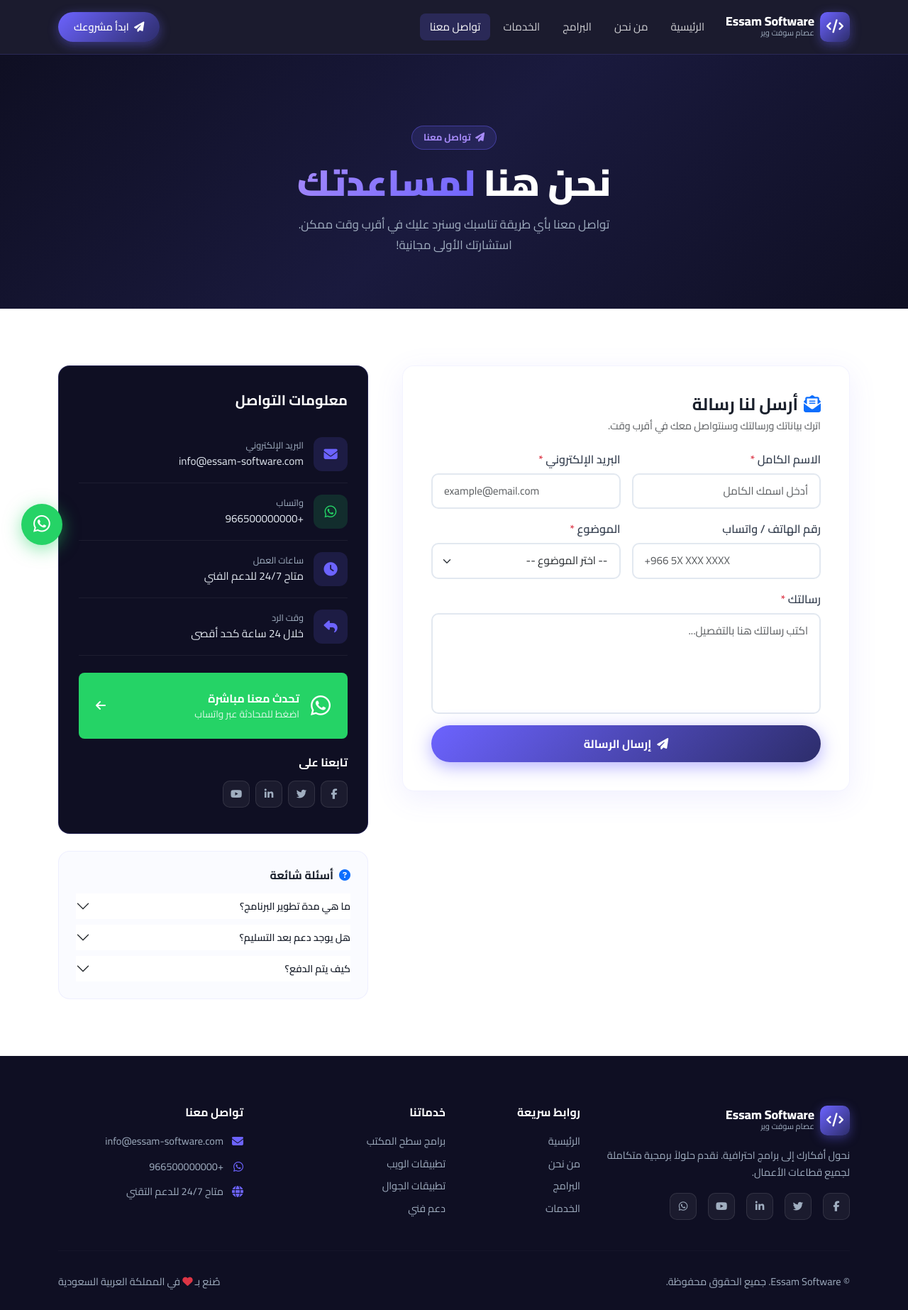
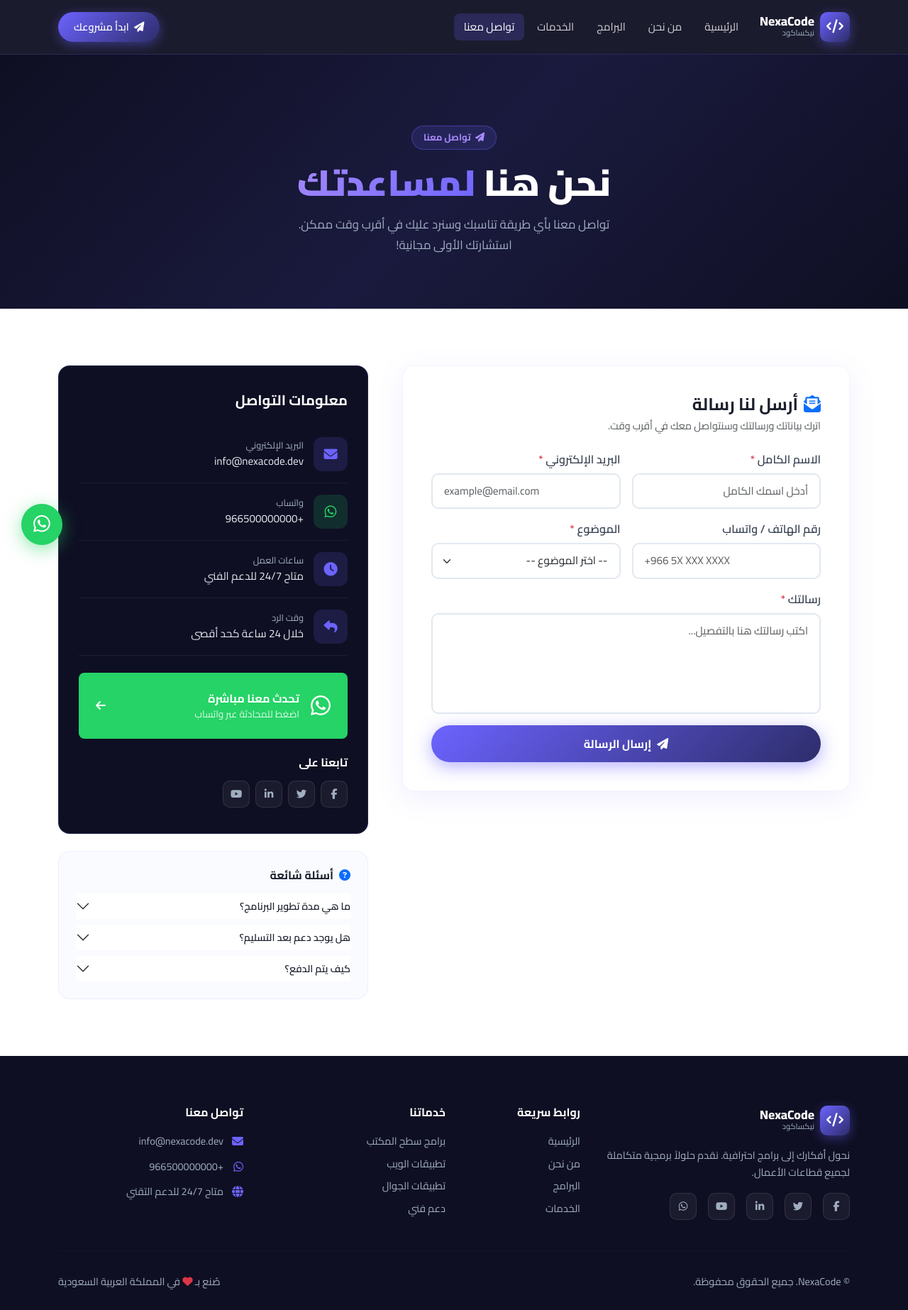
Before and after one commit to essambassiounii-create/Essam-software, a Django app: page /contact/ in a window 1280 px wide. Shown: the whole page at 71% size. Run offline with Django 5.2, Linux system fonts and the light colour scheme; parts of the project's set-up code (start-up, migrations or seed data) failed here and were passed over.

Commit message:
Update website branding and names to NexaCode
Replaces all instances of "Essam Software" with "NexaCode" across the site, including in the context processors, settings, and various HTML templates.

Replit-Commit-Author: Agent
Replit-Commit-Session-Id: 9b745259-13b4-4ad2-a3b7-a2e52a4f0402
Replit-Commit-Checkpoint-Type: full_checkpoint
Replit-Commit-Event-Id: fb50c949-87d0-4ac1-9d53-97ecefec65b2
Replit-Commit-Screenshot-Url: https://storage.googleapis.com/screenshot-production-us-central1/8265a703-26f8-4480-8869-bd8d8fe801ce/9b745259-13b4-4ad2-a3b7-a2e52a4f0402/DM3KgBh
Replit-Helium-Checkpoint-Created: true

```diff
--- a/core/context_processors.py
+++ b/core/context_processors.py
@@ -1,11 +1,11 @@
 def site_context(request):
     return {
-        'site_name': 'Essam Software',
-        'site_name_ar': 'عصام سوفت وير',
+        'site_name': 'NexaCode',
+        'site_name_ar': 'نيكساكود',
         'site_tagline': 'نحول أفكارك إلى برامج احترافية',
         'site_tagline_en': 'Turning Your Ideas Into Professional Software',
         'whatsapp_number': '+966500000000',
-        'email': 'info@essam-software.com',
+        'email': 'info@nexacode.dev',
         'facebook_url': '#',
         'twitter_url': '#',
         'linkedin_url': '#',
--- a/templates/base.html
+++ b/templates/base.html
@@ -3,8 +3,8 @@
 <head>
     <meta charset="UTF-8">
     <meta name="viewport" content="width=device-width, initial-scale=1.0">
-    <meta name="description" content="{% block meta_description %}Essam Software - شركة برمجيات متخصصة في تطوير برامج سطح المكتب وتطبيقات الويب والجوال{% endblock %}">
-    <title>{% block title %}Essam Software{% endblock %}</title>
+    <meta name="description" content="{% block meta_description %}NexaCode - شركة برمجيات متخصصة في تطوير برامج سطح المكتب وتطبيقات الويب والجوال{% endblock %}">
+    <title>{% block title %}NexaCode{% endblock %}</title>
 
     <!-- Bootstrap 5 RTL -->
     <link rel="stylesheet" href="https://cdn.jsdelivr.net/npm/bootstrap@5.3.2/dist/css/bootstrap.rtl.min.css">
@@ -28,8 +28,8 @@
                 <i class="fas fa-code"></i>
             </div>
             <div>
-                <div class="brand-name">Essam Software</div>
-                <div class="brand-sub">عصام سوفت وير</div>
+                <div class="brand-name">NexaCode</div>
+                <div class="brand-sub">نيكساكود</div>
             </div>
         </a>
         <button class="navbar-toggler border-0" type="button" data-bs-toggle="collapse" data-bs-target="#navMenu">
@@ -88,8 +88,8 @@
                             <i class="fas fa-code"></i>
                         </div>
                         <div>
-                            <div class="brand-name text-white">Essam Software</div>
-                            <div class="brand-sub" style="color:#a0aec0">عصام سوفت وير</div>
+                            <div class="brand-name text-white">NexaCode</div>
+                            <div class="brand-sub" style="color:#a0aec0">نيكساكود</div>
                         </div>
                     </div>
                     <p class="text-secondary-custom">نحول أفكارك إلى برامج احترافية. نقدم حلولاً برمجية متكاملة لجميع قطاعات الأعمال.</p>
@@ -140,7 +140,7 @@
         </div>
         <hr style="border-color: rgba(255,255,255,0.1); margin: 2rem 0;">
         <div class="d-flex flex-column flex-md-row justify-content-between align-items-center gap-2">
-            <p class="mb-0" style="color:#a0aec0; font-size:0.9rem;">© {{ "now"|date:"Y" }} Essam Software. جميع الحقوق محفوظة.</p>
+            <p class="mb-0" style="color:#a0aec0; font-size:0.9rem;">© {{ "now"|date:"Y" }} NexaCode. جميع الحقوق محفوظة.</p>
             <p class="mb-0" style="color:#a0aec0; font-size:0.9rem;">صُنع بـ <i class="fas fa-heart text-danger"></i> في المملكة العربية السعودية</p>
         </div>
     </div>
--- a/templates/contact/contact.html
+++ b/templates/contact/contact.html
@@ -1,5 +1,5 @@
 {% extends 'base.html' %}
-{% block title %}تواصل معنا - Essam Software{% endblock %}
+{% block title %}تواصل معنا - NexaCode{% endblock %}
 
 {% block content %}
 
--- a/templates/core/about.html
+++ b/templates/core/about.html
@@ -1,5 +1,5 @@
 {% extends 'base.html' %}
-{% block title %}من نحن - Essam Software{% endblock %}
+{% block title %}من نحن - NexaCode{% endblock %}
 
 {% block content %}
 
@@ -9,7 +9,7 @@
         <div class="row justify-content-center text-center">
             <div class="col-lg-7" data-aos="fade-up">
                 <div class="page-hero-badge"><i class="fas fa-info-circle"></i> من نحن</div>
-                <h1 class="page-hero-title">قصة <span style="background:linear-gradient(135deg,#a78bfa,#6c63ff);-webkit-background-clip:text;-webkit-text-fill-color:transparent;">Essam Software</span></h1>
+                <h1 class="page-hero-title">قصة <span style="background:linear-gradient(135deg,#a78bfa,#6c63ff);-webkit-background-clip:text;-webkit-text-fill-color:transparent;">NexaCode</span></h1>
                 <p class="page-hero-desc mx-auto">شركة برمجيات متخصصة نسعى دائماً لتقديم أفضل الحلول التقنية التي تلبي احتياجات عملائنا وتتجاوز توقعاتهم.</p>
             </div>
         </div>
@@ -24,7 +24,7 @@
                 <div class="section-badge"><i class="fas fa-building"></i> قصتنا</div>
                 <h2 class="section-title">من نحن و<span class="text-gradient">ماذا نفعل</span></h2>
                 <p class="text-muted mb-4" style="line-height:1.9; font-size:1rem;">
-                    Essam Software شركة برمجيات متخصصة تأسست بهدف تقديم حلول تقنية متكاملة وعالية الجودة للأفراد والشركات.
+                    NexaCode شركة برمجيات متخصصة تأسست بهدف تقديم حلول تقنية متكاملة وعالية الجودة للأفراد والشركات.
                     نؤمن بأن التكنولوجيا هي المحرك الرئيسي للتطور، ونسعى لجعل البرمجة أداة لتحقيق أهدافك التجارية.
                 </p>
                 <p class="text-muted mb-4" style="line-height:1.9; font-size:1rem;">
--- a/templates/core/services.html
+++ b/templates/core/services.html
@@ -1,5 +1,5 @@
 {% extends 'base.html' %}
-{% block title %}الخدمات - Essam Software{% endblock %}
+{% block title %}الخدمات - NexaCode{% endblock %}
 
 {% block content %}
 
--- a/templates/products/product_detail.html
+++ b/templates/products/product_detail.html
@@ -1,5 +1,5 @@
 {% extends 'base.html' %}
-{% block title %}{{ product.name }} - Essam Software{% endblock %}
+{% block title %}{{ product.name }} - NexaCode{% endblock %}
 {% block meta_description %}{{ product.short_description }}{% endblock %}
 
 {% block content %}
--- a/templates/products/product_list.html
+++ b/templates/products/product_list.html
@@ -1,5 +1,5 @@
 {% extends 'base.html' %}
-{% block title %}البرامج - Essam Software{% endblock %}
+{% block title %}البرامج - NexaCode{% endblock %}
 
 {% block content %}
 
```
Also changed, not shown: essam_software/settings.py (+5 -5 lines), templates/core/home.html (+5 -5 lines).
